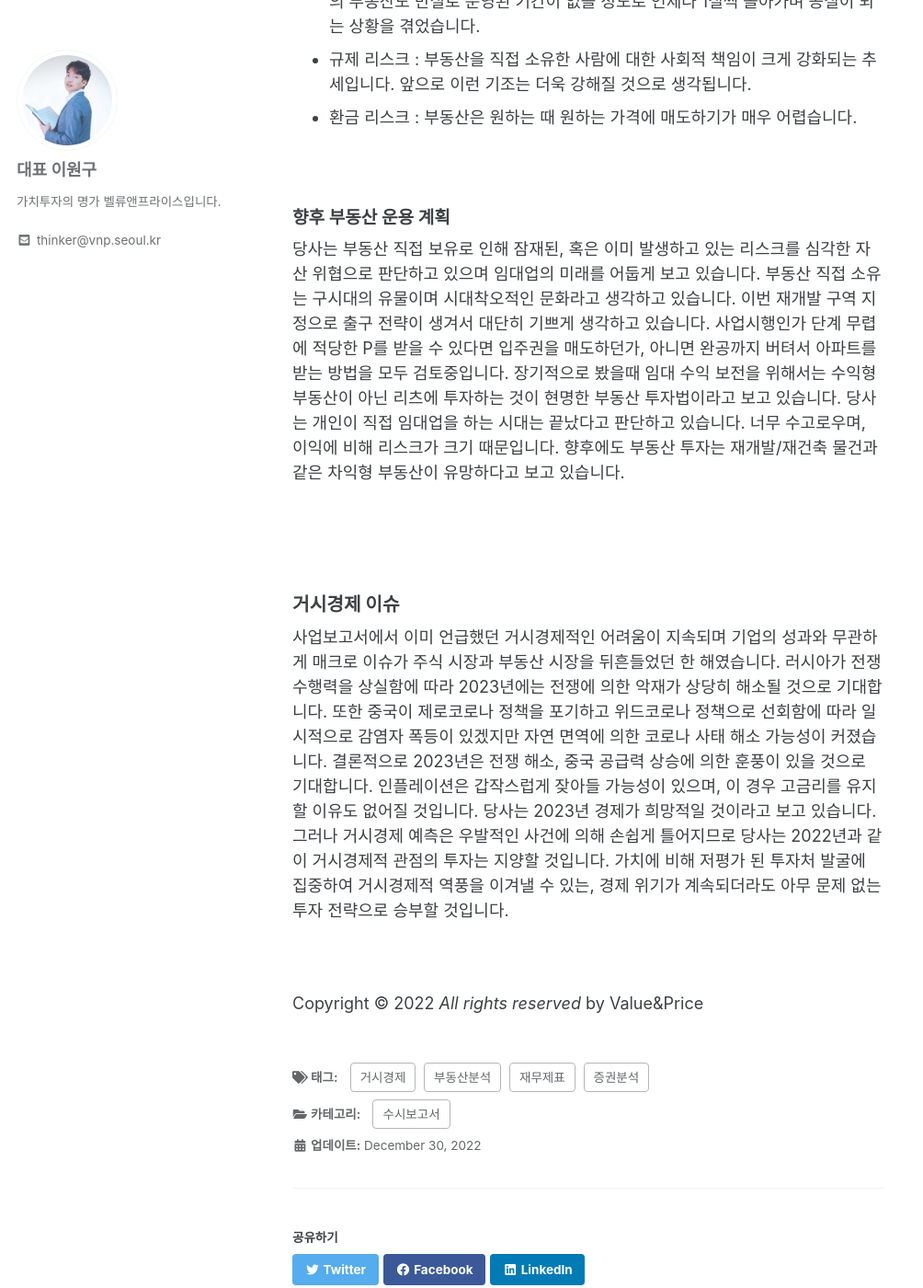
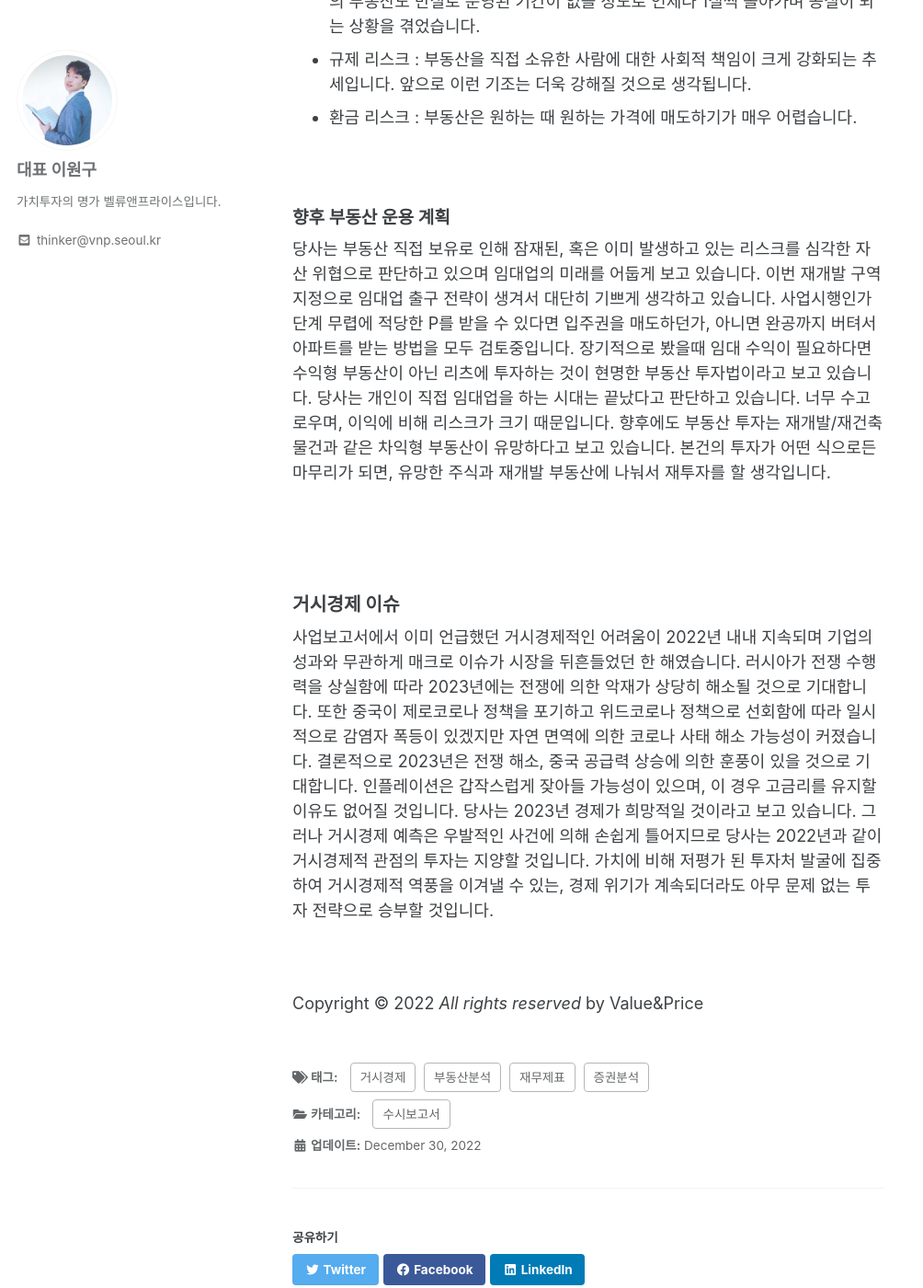
Before and after one commit to thinker89/vnpblog.github.io, a Jekyll site: the page built from _posts/2022-12-30-report.md, in a window 1280 px wide and 1400 px high, scrolled down 5235 px. Shown: the whole window at 92% size, without its empty margins (0-1004 px from the left). Built offline with Jekyll 4.4.1, drawn with Linux system fonts in a browser that asks for light colours; cached includes are drawn as plain includes; some of the changed text lies outside the part shown.

Commit message:
수시보고서 퇴고

```diff
--- a/_posts/2022-12-30-report.md
+++ b/_posts/2022-12-30-report.md
@@ -44,7 +44,7 @@ Value&Price(당사)는 가치에 비해 가격이 현저히 저평가되었으
 <br>
 
 #### BGSF inc. (BGSF)
-연말에 들어 주가가 반등하기 시작해 13~15달러 선까지 올라왔고, 이 기회에 비중이 너무 컸던 점을 축소하고자 분할 매도를 진행하여 현금을 확보했습니다. 올해 경공업 사업부 매각, Horn Solutions 인수합병 등의 사업부 개편이 있었습니다. 개편 성과는 회사가 2023년에 발표할 사업보고서를 통해 검토할 예정입니다. 장기적인 성장성은 여전히 우수하다고 보고 있어서 비중 축소는 필요최소한으로만 하며 계속 주식을 보유하고자 합니다.
+연말에 들어 주가가 반등하기 시작해 13~15달러 선까지 올라왔고, 이 기회에 비중이 너무 컸던 점을 축소하고자 분할 매도를 진행하여 현금을 확보했습니다. 올해 경공업 사업부 매각, Horn Solutions 인수합병 등의 사업부 개편이 있었습니다. 개편 성과는 회사가 2023년에 발표할 사업보고서를 통해 검토할 예정입니다. 장기적인 성장성은 여전히 우수하다고 보고 있어서 비중 축소는 필요 최소한으로만 하며 계속 주식을 보유하고자 합니다.
 
 <br>
 
@@ -54,7 +54,7 @@ Value&Price(당사)는 가치에 비해 가격이 현저히 저평가되었으
 <br>
 
 #### 영원무역홀딩스
-포스트 코로나 시대를 맞아 글로벌 아웃도어 활성화에 따른 영원무역홀딩스의 성장세가 가파르고, ESG 경영 트렌드에도 부합하여 당분간 상승세가 예상됩니다. 좋은 사업에도 불구하고 가격 저평가가 극도로 심하여 적정 가치의 40% 수준의 높은 할인율을 보이고 있는 점이 특히 매력적입니다. 오너 일가의 승계를 위해서는 장기적으로 오너의 지분 확보가 필요하고 배당을 늘릴 필요가 있는 점도 긍정적인 포인트입니다. 오너의 지분은 약 40%로 유통 거래량 및 오너 지배력은 적당해 보입니다. 오너의 지분을 매도해야 하는 쿠쿠는 오너가 주가 상승을 원하고, 오너가 지분을 승계해야 하는 영원무역은 주가 하락을 원할 것이지만 인위적으로 주가 조작을 하는 것은 사실상 불가능합니다. 중요한 점은 쿠쿠는 오너 지분을 팔 예정이고, 영원무역은 오너 지분을 확보해야하는 입장이라는 점입니다. 내부자의 지분 확보가 필요한 상황은 기업의 소유권인 주식의 가치를 더욱 높여준다고 생각합니다. 이는 사업 내재 가치와 무관한 보너스 가치입니다. 현재 매출이 껑충 뛰었으며 이에 따라 주가도 강세를 보이며 좋은 흐름을 이어가고 있습니다. 적정 주가에 도달할 때까지 계속 보유하지 않을 이유가 없습니다.
+포스트 코로나 시대를 맞아 글로벌 아웃도어 활성화에 따른 영원무역홀딩스의 성장세가 가파르고, ESG 경영 트렌드에도 부합하여 당분간 상승세가 예상됩니다. 좋은 사업에도 불구하고 가격 저평가가 극도로 심하여 적정 가치의 40% 수준의 높은 할인율을 보이고 있는 점이 특히 매력적입니다. 오너 일가의 승계를 위해서는 장기적으로 오너의 지분 확보가 필요하고 배당을 늘릴 필요가 있는 점도 긍정적인 포인트입니다. 오너의 지분은 약 40%로 유통 거래량 및 오너 지배력은 적당해 보입니다. 오너의 지분을 매도해야 하는 쿠쿠는 오너가 주가 상승을 원하고, 오너가 지분을 승계해야 하는 영원무역은 주가 하락을 원할 것이지만 인위적으로 주가 조작을 하는 것은 사실상 불가능합니다. 중요한 점은 쿠쿠는 오너 지분을 매도할 예정이고, 영원무역은 오너 지분을 확보해야 하는 입장이라는 점입니다. 내부자의 지분 확보가 필요한 상황은 기업의 소유권인 주식의 가치를 더욱 높여준다고 생각합니다. 이는 사업 내재 가치와 무관한 보너스 가치입니다. 현재 매출이 껑충 뛰었으며 이에 따라 주가도 강세를 보이며 좋은 흐름을 이어가고 있습니다. 적정 주가에 도달할 때까지 계속 보유하지 않을 이유가 없습니다.
 
 <br>
 
@@ -113,13 +113,13 @@ Value&Price(당사)는 가치에 비해 가격이 현저히 저평가되었으
 
 #### 향후 부동산 운용 계획
 
-당사는 부동산 직접 보유로 인해 잠재된, 혹은 이미 발생하고 있는 리스크를 심각한 자산 위협으로 판단하고 있으며 임대업의 미래를 어둡게 보고 있습니다. 부동산 직접 소유는 구시대의 유물이며 시대착오적인 문화라고 생각하고 있습니다. 이번 재개발 구역 지정으로 출구 전략이 생겨서 대단히 기쁘게 생각하고 있습니다. 사업시행인가 단계 무렵에 적당한 P를 받을 수 있다면 입주권을 매도하던가, 아니면 완공까지 버텨서 아파트를 받는 방법을 모두 검토중입니다. 장기적으로 봤을때 임대 수익 보전을 위해서는 수익형 부동산이 아닌 리츠에 투자하는 것이 현명한 부동산 투자법이라고 보고 있습니다. 당사는 개인이 직접 임대업을 하는 시대는 끝났다고 판단하고 있습니다. 너무 수고로우며, 이익에 비해 리스크가 크기 때문입니다. 향후에도 부동산 투자는 재개발/재건축 물건과 같은 차익형 부동산이 유망하다고 보고 있습니다.
+당사는 부동산 직접 보유로 인해 잠재된, 혹은 이미 발생하고 있는 리스크를 심각한 자산 위협으로 판단하고 있으며 임대업의 미래를 어둡게 보고 있습니다. 이번 재개발 구역 지정으로 임대업 출구 전략이 생겨서 대단히 기쁘게 생각하고 있습니다. 사업시행인가 단계 무렵에 적당한 P를 받을 수 있다면 입주권을 매도하던가, 아니면 완공까지 버텨서 아파트를 받는 방법을 모두 검토중입니다. 장기적으로 봤을때 임대 수익이 필요하다면 수익형 부동산이 아닌 리츠에 투자하는 것이 현명한 부동산 투자법이라고 보고 있습니다. 당사는 개인이 직접 임대업을 하는 시대는 끝났다고 판단하고 있습니다. 너무 수고로우며, 이익에 비해 리스크가 크기 때문입니다. 향후에도 부동산 투자는 재개발/재건축 물건과 같은 차익형 부동산이 유망하다고 보고 있습니다. 본건의 투자가 어떤 식으로든 마무리가 되면, 유망한 주식과 재개발 부동산에 나눠서 재투자를 할 생각입니다.
 
 <br><br>
 
 ### 거시경제 이슈
 
-사업보고서에서 이미 언급했던 거시경제적인 어려움이 지속되며 기업의 성과와 무관하게 매크로 이슈가 주식 시장과 부동산 시장을 뒤흔들었던 한 해였습니다. 러시아가 전쟁 수행력을 상실함에 따라 2023년에는 전쟁에 의한 악재가 상당히 해소될 것으로 기대합니다. 또한 중국이 제로코로나 정책을 포기하고 위드코로나 정책으로 선회함에 따라 일시적으로 감염자 폭등이 있겠지만 자연 면역에 의한 코로나 사태 해소 가능성이 커졌습니다. 결론적으로 2023년은 전쟁 해소, 중국 공급력 상승에 의한 훈풍이 있을 것으로 기대합니다. 인플레이션은 갑작스럽게 잦아들 가능성이 있으며, 이 경우 고금리를 유지할 이유도 없어질 것입니다. 당사는 2023년 경제가 희망적일 것이라고 보고 있습니다. 그러나 거시경제 예측은 우발적인 사건에 의해 손쉽게 틀어지므로 당사는 2022년과 같이 거시경제적 관점의 투자는 지양할 것입니다. 가치에 비해 저평가 된 투자처 발굴에 집중하여 거시경제적 역풍을 이겨낼 수 있는, 경제 위기가 계속되더라도 아무 문제 없는 투자 전략으로 승부할 것입니다.
+사업보고서에서 이미 언급했던 거시경제적인 어려움이 2022년 내내 지속되며 기업의 성과와 무관하게 매크로 이슈가 시장을 뒤흔들었던 한 해였습니다. 러시아가 전쟁 수행력을 상실함에 따라 2023년에는 전쟁에 의한 악재가 상당히 해소될 것으로 기대합니다. 또한 중국이 제로코로나 정책을 포기하고 위드코로나 정책으로 선회함에 따라 일시적으로 감염자 폭등이 있겠지만 자연 면역에 의한 코로나 사태 해소 가능성이 커졌습니다. 결론적으로 2023년은 전쟁 해소, 중국 공급력 상승에 의한 훈풍이 있을 것으로 기대합니다. 인플레이션은 갑작스럽게 잦아들 가능성이 있으며, 이 경우 고금리를 유지할 이유도 없어질 것입니다. 당사는 2023년 경제가 희망적일 것이라고 보고 있습니다. 그러나 거시경제 예측은 우발적인 사건에 의해 손쉽게 틀어지므로 당사는 2022년과 같이 거시경제적 관점의 투자는 지양할 것입니다. 가치에 비해 저평가 된 투자처 발굴에 집중하여 거시경제적 역풍을 이겨낼 수 있는, 경제 위기가 계속되더라도 아무 문제 없는 투자 전략으로 승부할 것입니다.
 
 <br>
 
```
